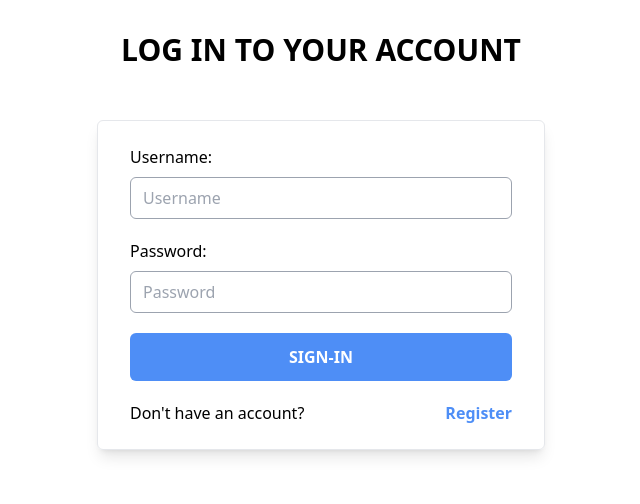
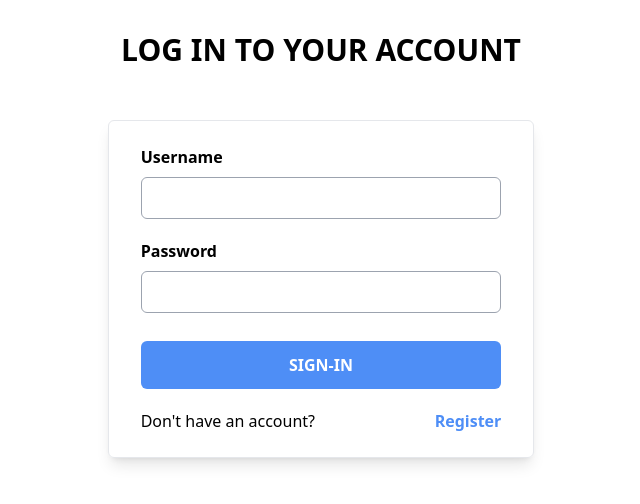
Before and after one commit to mpietryka/React-Firebase-Chat, a React (Create React App) app: page / in a window 1280 px wide. Shown: the top 504 px of the page, without its empty margins (319-959 px from the left). Built offline with nearby package versions, Linux system fonts and the light colour scheme.

Commit message:
YUP and Formik implemented
I have implemented a formik form and Yup validation.

```diff
--- a/package.json
+++ b/package.json
@@ -6,10 +6,12 @@
     "@testing-library/jest-dom": "^5.16.5",
     "@testing-library/react": "^13.3.0",
     "@testing-library/user-event": "^13.5.0",
+    "formik": "^2.2.9",
     "react": "^18.2.0",
     "react-dom": "^18.2.0",
     "react-scripts": "5.0.1",
-    "web-vitals": "^2.1.4"
+    "web-vitals": "^2.1.4",
+    "yup": "^0.32.11"
   },
   "scripts": {
     "start": "react-scripts start",
--- a/src/App.js
+++ b/src/App.js
@@ -2,7 +2,7 @@ import { Login } from "./containers";
 
 const App = () => {
   return (
-    <div className=" m-0 p-0 flex flex-col h-screen" >
+    <div className=" m-0 p-0 flex flex-col h-screen">
       <Login />
     </div>
   );
--- a/src/containers/index.js
+++ b/src/containers/index.js
@@ -1 +1,2 @@
 export { Login } from "./login/Login";
+export { Textfield } from "./login/Textfield";
--- a/src/containers/login/Login.js
+++ b/src/containers/login/Login.js
@@ -1,40 +1,48 @@
 import React from "react";
+import { Formik, Form } from "formik";
+import { Textfield } from "./Textfield";
+import * as Yup from "yup";
 
 export const Login = () => {
+  const validate = Yup.object({
+    username: Yup.string().required("Please enter your username"),
+    password: Yup.string().required("Please enter your password"),
+  });
+
   return (
     <>
-      <h1 className="text-3xl text-center my-8 font-bold">
+      <h1 className=" text-xl md:text-3xl text-center my-8 font-bold">
         LOG IN TO YOUR ACCOUNT
       </h1>
-      <div className="container my-5 max-w-md mx-auto">
+      <div className="container my-5 w-4/5 md:w-2/6 mx-auto">
         <div className="px-8 py-6 rounded-md shadow-lg border border-gray-200">
-          <label className="block">Username:</label>
-          <input
-            type="text"
-            placeholder="Username"
-            className="w-full h-5 px-3 py-5 mt-2 rounded-md border border-gray-400 hover:outline-none focus:outline-none focus:ring-2 focus:ring-blue-500 transition ease-in-out"
-          />
-          <label className="block mt-5">Password:</label>
-          <input
-            type="password"
-            placeholder="Password"
-            class="w-full h-5 px-3 py-5 mt-2 rounded-md border border-gray-400 hover:outline-none focus:outline-none focus:ring-2 focus:ring-blue-500 transition ease-in-out"
-          />
-          <div className=" mt-5 flex justify-between items-center">
-            <a href="register"
-              className="w-full text-center px-4 py-3 bg-blue-500 rounded-md opacity-90 hover:opacity-100 transition-opacity text-white"
+          <Formik
+            initialValues={{
+              username: "",
+              password: "",
+            }}
+            validationSchema={validate}
+          >
+            <Form>
+              <Textfield label="Username" name="username" type="text" />
+              <Textfield label="Password" name="password" type="password" />
+              <button
+                type="submit"
+                className="w-full mt-2 text-center px-4 py-3 bg-blue-500 rounded-md opacity-90 hover:opacity-100 transition-opacity text-white"
               >
                 <span className="font-semibold">SIGN-IN</span>
-            </a>
-          </div>
+              </button>
               <p className=" mt-5 flex justify-between font-light">
                 Don't have an account?
-            <a href="register"
+                <a
+                  href="register"
                   className=" text-blue-500 font-bold opacity-90 hover:opacity-100 transition-opacity"
                 >
                   Register
                 </a>
               </p>
+            </Form>
+          </Formik>
         </div>
       </div>
     </>
--- /dev/null
+++ b/src/containers/login/Textfield.js
@@ -0,0 +1,28 @@
+import React from "react";
+import { ErrorMessage, useField } from "formik";
+export const Textfield = ({ label, ...props }) => {
+  const [field, meta] = useField(props);
+  return (
+    <div className="mb-5">
+      <label htmlFor={field.name} className="font-semibold">
+        {label}
+      </label>
+      <input
+        className={`w-full h-5 px-3 py-5 mt-2 rounded-md border border-gray-400 hover:outline-none
+        focus:outline-none focus:ring-2 focus:ring-blue-500 transition ease-in-out ${
+          meta.touched &&
+          meta.error &&
+          "border border-red-500 focus:ring-red-500"
+        }`}
+        {...field}
+        {...props}
+        autoComplete="off"
+      />
+      <ErrorMessage
+        name={field.name}
+        component="div"
+        className="text-sm text-red-500 absolute"
+      />
+    </div>
+  );
+};
```
Also changed, not shown: src/App.css (line endings or trailing spaces), 1 other file (tests, documents, lock files or other folders). Lines whose indentation alone changed are shown as unchanged.
